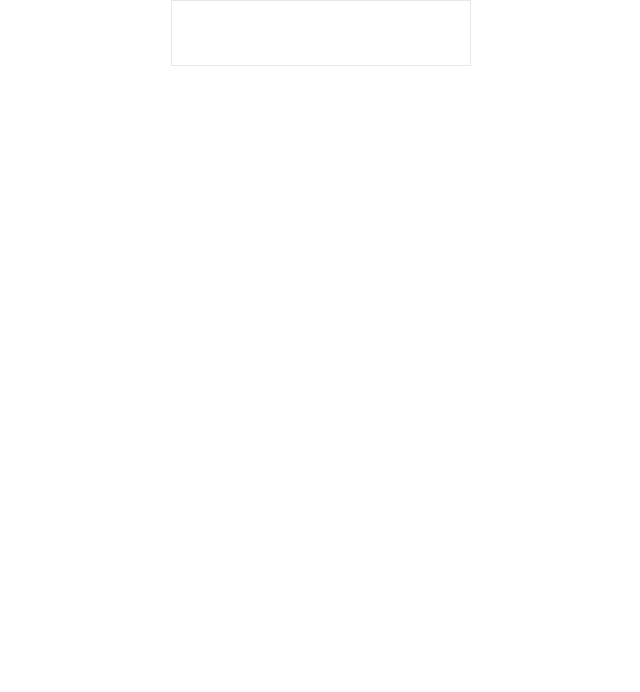
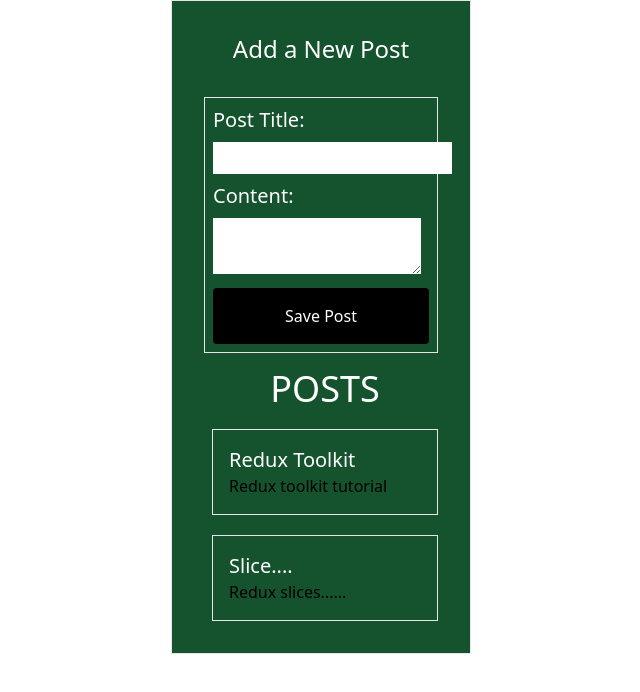
Before and after one commit to SethNdagijimana/e-redux, a React (Create React App) app: page / in a window 1280 px wide. Shown: the top 692 px of the page, without its empty margins (319-959 px from the left). Built offline with nearby package versions, Linux system fonts and the light colour scheme.

Commit message:
added post slice

```diff
--- a/src/App.js
+++ b/src/App.js
@@ -1,19 +1,29 @@
+// import Counter from "./features/counter/Counter";
 
-// import Counter from "./features/counter/Counter";
+import AddPostForm from "./features/post/AddPostForm";
+import PostList from "./features/post/PostList";
 
 
 function App() {
   return (
-    <div className="App">
 
 
-      <div className="border w-[300px] mx-auto p-8 space-x-2">
+
+      <div className="border w-[300px] mx-auto p-8 space-x-2 bg-green-900">
       {/* <Counter /> */}
+   <div className="space-y-4">
+      <AddPostForm />
 
       </div>
 
 
-    </div>
+     <div className="space-y-4 mt-4">
+     <PostList />
+     </div>
+
+
+
+      </div>
   );
 }
 
--- a/src/app/store.js
+++ b/src/app/store.js
@@ -6,8 +6,8 @@ import postReducer from "../features/post/postSlice"
 
 export const store = configureStore({
     reducer: {
-        // counter: counterReducer
-        postReducer: postReducer
+        // counter: counterReducer,
+        posts: postReducer
 
     }
 })
--- /dev/null
+++ b/src/features/post/AddPostForm.js
@@ -0,0 +1,77 @@
+import { useState } from "react";
+
+import { useDispatch } from "react-redux";
+
+
+import { postAdded } from "./postSlice";
+
+
+
+import React from 'react'
+
+const AddPostForm = () => {
+
+
+    const [title, setTitle] = useState('')
+    const [content, setContent] = useState('')
+
+    const onTitleChange = e => setTitle(e.target.value)
+    const onContentChanged = e => setContent (e.target.value)
+
+    const dispatch = useDispatch();
+
+    const onSavePostClicked = () => {
+        if(title && content){
+            dispatch(
+                postAdded(
+                    title,
+                    content
+                )
+            )
+            setTitle('')
+            setContent('')
+        }
+
+    }
+
+  return (
+        <section className="">
+            <h2 className="text-center text-2xl text-white">Add a New Post</h2>
+            <form className="mt-8 border p-2 space-y-2">
+               <div>
+               <label htmlFor="postTitle" className="text-xl text-white">Post Title:</label>
+                <input
+                    type="text"
+                    id="postTitle"
+                    name="postTitle"
+                    value={title}
+                    onChange={onTitleChange}
+                    className="mt-2 p-1"
+                />
+               </div>
+
+               <div>
+               <label htmlFor="postContent" className="text-xl text-white">Content:</label>
+
+                <textarea
+                   id="postContent"
+                   name="postContent"
+                   value={content}
+                   onChange={onContentChanged}
+                   className="mt-2 p-1"
+                />
+               </div>
+
+                <button
+                    onClick={onSavePostClicked}
+                    type="button"
+                    className="bg-black w-full text-white rounded h-14"
+                    >
+                        Save Post
+                    </button>
+            </form>
+        </section>
+  )
+}
+
+export default AddPostForm
--- /dev/null
+++ b/src/features/post/PostList.js
@@ -0,0 +1,29 @@
+import { useSelector } from "react-redux";
+import { selectAllPosts } from "./postSlice";
+
+import React from 'react'
+
+const PostList = () => {
+    const posts = useSelector(selectAllPosts)
+
+    const renderedPosts = posts.map(post => (
+        <article key={post.id} className="border p-4">
+            <h3 className="text-xl text-white">{post.title}</h3>
+            <p className="">{post.content.substring(0, 100)}</p>
+        </article>
+    ))
+
+
+  return (
+
+        <section >
+            <h2 className="text-center text-4xl text-white">POSTS</h2>
+           <div className="mt-5 space-y-5">
+           {renderedPosts}
+           </div>
+        </section>
+
+  )
+}
+
+export default PostList
--- a/src/features/post/postSlice.js
+++ b/src/features/post/postSlice.js
@@ -1,4 +1,4 @@
-import { createSlice } from "@reduxjs/toolkit";
+import { createSlice, nanoid } from "@reduxjs/toolkit";
 
 const initialState = [
     {
@@ -15,9 +15,29 @@ const initialState = [
 ]
 
 const postSlice = createSlice({
-    name: 'post',
+    name: 'posts',
     initialState,
-    reducers:{}
+    reducers: {
+        postAdded:
+        {
+        reducer(state, action) {
+            state.push(action.payload)
+        },
+        prepare(title, content) {
+            return {
+                payload: {
+                    id: nanoid(),
+                    title,
+                    content
+                }
+            }
+        }
+    }}
 })
 
+
+export const selectAllPosts = (state) => state.posts;
+
+export const {postAdded} = postSlice.actions
+
 export default postSlice.reducer
--- /dev/null
+++ b/src/features/users/usersSlice.js
@@ -0,0 +1,18 @@
+import { createSlice } from "@reduxjs/toolkit";
+
+
+const initialState = [
+    {id: '0', name: 'John Doe'},
+    {id: '1', name: 'Jos Doe'},
+    {id: '2', name: 'Jane Doe'}
+]
+
+const usersSlice = createSlice({
+    name: 'users',
+    initialState,
+    reducers:{}
+})
+
+export const selectAllUsers = (state) => state.users;
+
+export default usersSlice.reducer
```
